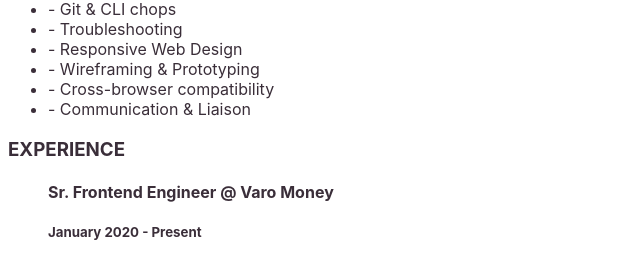
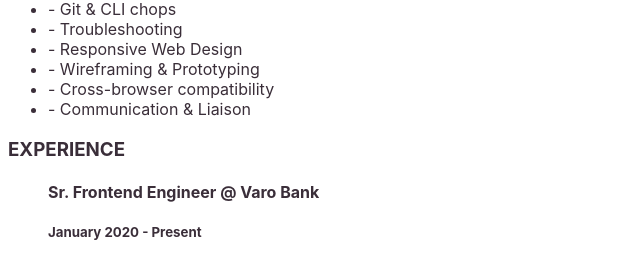
Before and after one commit to damdeez/dado.dev, a Gatsby site: page /resume in a window 1280 px wide. Shown: the part 962-1221 px from the top of the page, 0-640 px from the left. Built offline with nearby package versions, Linux system fonts and the light colour scheme; Gatsby itself is replaced by a stand-in of ours.

Commit message:
small resume change

```diff
--- a/src/pages/resume.js
+++ b/src/pages/resume.js
@@ -90,7 +90,7 @@ const Resume = () => {
           <section className={styles.experienceContainer}>
             <h3 className={styles.subHeadline}>EXPERIENCE</h3>
             <ul className={styles.jobWrapper}>
-              <h4>Sr. Frontend Engineer <span className={styles.spanLight}>@</span> Varo Money</h4>
+              <h4>Sr. Frontend Engineer <span className={styles.spanLight}>@</span> Varo Bank</h4>
               <h5>January 2020 - Present</h5>
               <li>- Building the first digital banking platform using TypeScript, React, Apollo, and GraphQL.</li>
             </ul>
```
Also changed, not shown: 1 other file.
